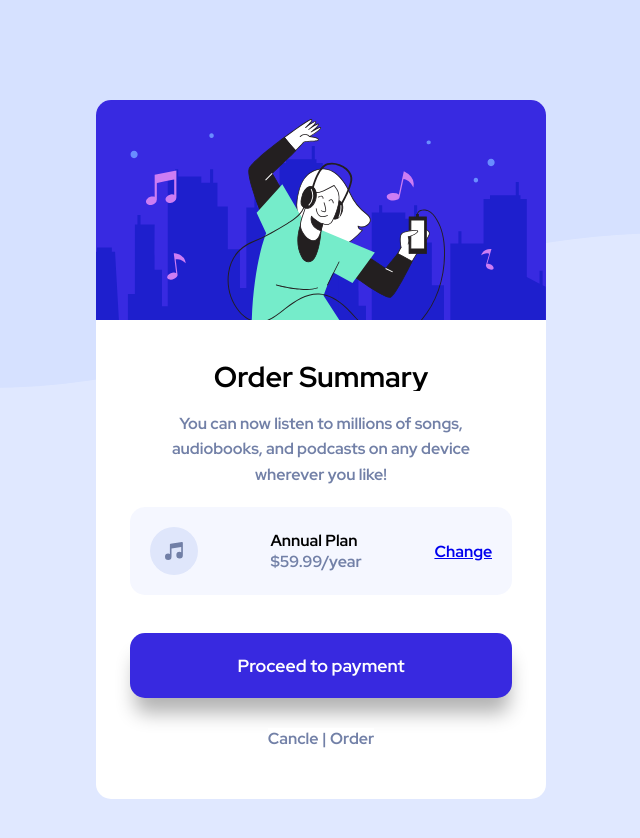
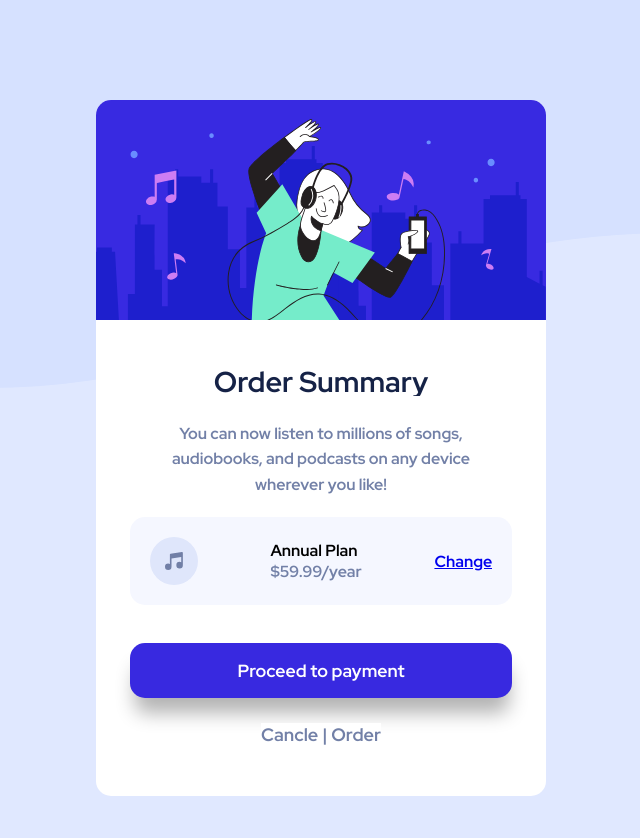
Before and after one commit to abderrahman-teta/challenge_1, a plain HTML site: page index.html in a window 1280 px wide. Shown: the whole page, without its empty margins (319-959 px from the left). Drawn offline with Linux system fonts and the light colour scheme.

Commit message:
add padding

```diff
--- a/css/style.css
+++ b/css/style.css
@@ -37,10 +37,10 @@ body {
   line-height: 1.6em;
 }
 .dec h3 {
-  margin: 20px 0;
+  margin: 25px 0;
   font-weight: 1000;
   font-size: 1.8em;
-  color: black;
+  color: #152246;
 }
 .plan {
   width: 85%;
@@ -64,7 +64,7 @@ body {
   background-color: hsl(245, 75%, 52%);
   border: none;
   font-size: 1.1em;
-  padding: 1.2em 4em;
+  padding: 0.9em 4em;
   border-radius: 15px;
   box-shadow: 1px 19px 19px -4px rgba(0, 0, 0, 0.3);
   -webkit-box-shadow: 1px 19px 19px -4px rgb(0 0 0 / 30%);
@@ -80,8 +80,8 @@ body {
   border: none;
   background-color: white;
   margin: 0 auto;
-  margin-top: 30px;
-  font-size: 16px;
+  margin-top: 25px;
+  font-size: 18px;
   margin-bottom: 20px;
   color: hsl(224, 23%, 55%);
   transition: ease-in-out 250ms;
```
